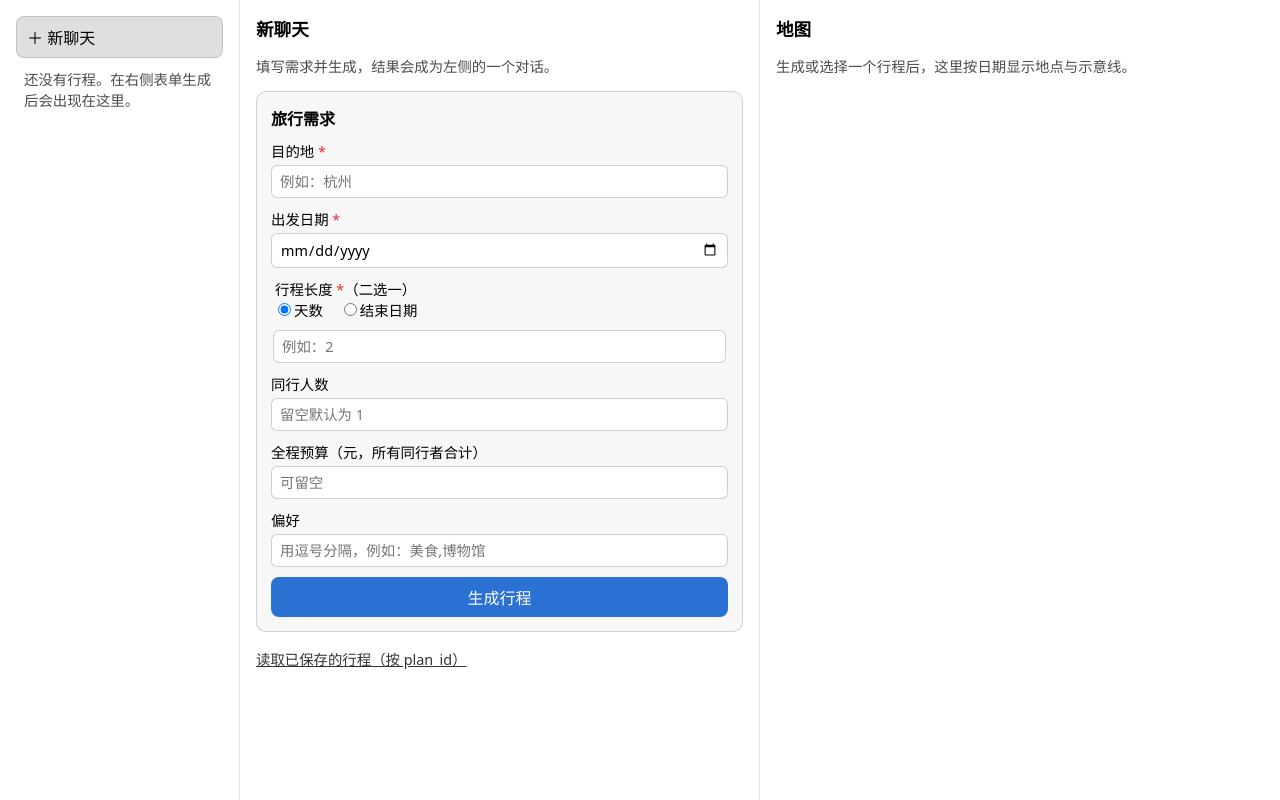
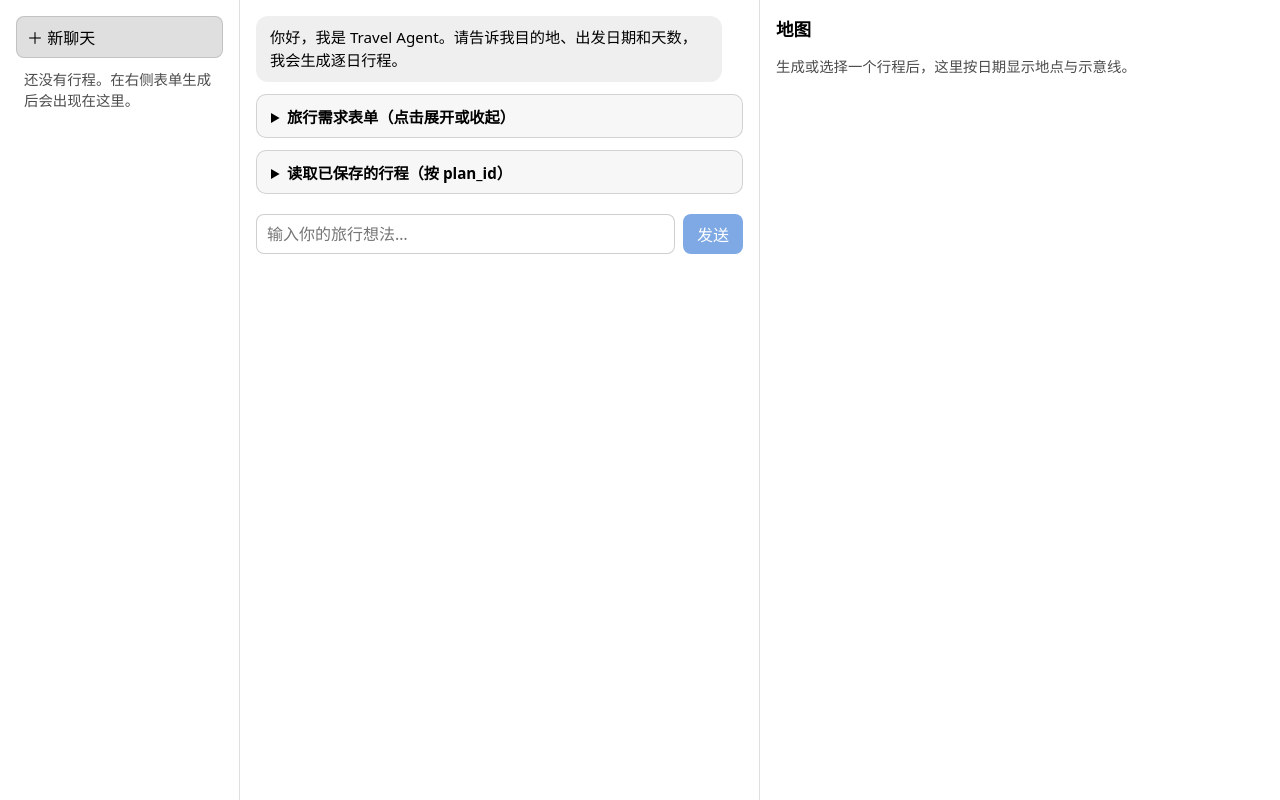
Before and after one commit to Lin-Ki-07/travel-agent-lab, a React (Vite) app in the folder web/: page / in a window 1280 px wide. Built offline with nearby package versions, Linux system fonts and the light colour scheme.

Commit message:
feat(web): 中间栏改为对话形式，表单与读取入口折叠为卡片

```diff
--- a/web/src/App.css
+++ b/web/src/App.css
@@ -226,6 +226,83 @@ body {
   background: #8884;
 }
 
+.new-chat {
+  display: flex;
+  flex-direction: column;
+  gap: 12px;
+}
+
+.chat-bubble {
+  max-width: 90%;
+  padding: 10px 14px;
+  border-radius: 12px;
+  line-height: 1.5;
+  font-size: 0.95rem;
+}
+
+.chat-bubble.user {
+  align-self: flex-end;
+  background: #2a71d3;
+  color: #fff;
+}
+
+.chat-bubble.assistant {
+  align-self: flex-start;
+  background: #8882;
+}
+
+.chat-card {
+  border: 1px solid #8885;
+  border-radius: 10px;
+  background: #8881;
+  padding: 10px 14px;
+}
+
+.chat-card summary {
+  cursor: pointer;
+  font-weight: 600;
+  font-size: 0.95rem;
+}
+
+.chat-card > .trip-form {
+  margin: 10px 0 0;
+  padding: 0;
+  border: none;
+  background: transparent;
+}
+
+.composer {
+  position: sticky;
+  bottom: 0;
+  display: flex;
+  gap: 8px;
+  padding-top: 8px;
+  background: inherit;
+}
+
+.composer input {
+  flex: 1;
+  padding: 8px 10px;
+  border: 1px solid #8886;
+  border-radius: 8px;
+  font: inherit;
+}
+
+.composer button {
+  padding: 8px 14px;
+  border: none;
+  border-radius: 8px;
+  background: #2a71d3;
+  color: #fff;
+  font: inherit;
+  cursor: pointer;
+}
+
+.composer button:disabled {
+  opacity: 0.6;
+  cursor: default;
+}
+
 .read-plan {
   margin-top: 16px;
   font-size: 0.9rem;
--- a/web/src/App.tsx
+++ b/web/src/App.tsx
@@ -4,8 +4,7 @@ import { getPlan, PlanApiError, savePlan, type CreatePlanResponse } from './api'
 import HistoryPanel from './HistoryPanel'
 import ItineraryView from './ItineraryView'
 import MapPanel from './MapPanel'
-import ReadPlanById from './ReadPlanById'
-import TripForm from './TripForm'
+import NewChatView from './NewChatView'
 
 type Notice = { kind: 'success' | 'error'; text: string } | null
 
@@ -96,8 +95,14 @@ export default function App() {
         )}
 
         {selected ? (
-          <>
-            <h2>{selected.itinerary.request.destination} 行程</h2>
+          <div className="new-chat">
+            <div className="chat-bubble user">
+              {selected.itinerary.request.destination} · {selected.itinerary.request.start_date} 起 ·{' '}
+              {selected.itinerary.request.days} 天 · {selected.itinerary.request.travelers} 人
+            </div>
+            <div className="chat-bubble assistant">
+              行程已生成。右侧可按天查看地图，下方为逐日安排。
+            </div>
             <div className="plan-toolbar">
               <p className="muted">
                 plan_id：{selected.plan_id}（{isSaved ? '已保存' : '未保存，仅本次进程内有效'}）
@@ -107,14 +112,13 @@ export default function App() {
               </button>
             </div>
             <ItineraryView itinerary={selected.itinerary} />
-          </>
+          </div>
         ) : (
-          <>
-            <h2>新聊天</h2>
-            <p className="muted">填写需求并生成，结果会成为左侧的一个对话。</p>
-            <TripForm onGenerated={handleGenerated} />
-            <ReadPlanById loading={loadingById} onLoad={handleLoadById} />
-          </>
+          <NewChatView
+            loadingById={loadingById}
+            onGenerated={handleGenerated}
+            onLoadById={handleLoadById}
+          />
         )}
       </main>
 
--- /dev/null
+++ b/web/src/NewChatView.tsx
@@ -0,0 +1,84 @@
+import { useState, type FormEvent } from 'react'
+import type { CreatePlanResponse } from './api'
+import ReadPlanById from './ReadPlanById'
+import TripForm from './TripForm'
+
+interface NewChatViewProps {
+  loadingById: boolean
+  onGenerated: (result: CreatePlanResponse) => void
+  onLoadById: (planId: string) => void
+}
+
+interface ChatMessage {
+  role: 'user' | 'assistant'
+  text: string
+}
+
+// “新聊天”对话界面：助手问候、可折叠的需求表单卡片、读取卡片，以及底部输入框。
+// 输入框目前只做本地回应：自然语言直接规划尚未接入后端，因此引导用户展开表单。
+export default function NewChatView({ loadingById, onGenerated, onLoadById }: NewChatViewProps) {
+  const [formOpen, setFormOpen] = useState(false)
+  const [readOpen, setReadOpen] = useState(false)
+  const [draft, setDraft] = useState('')
+  const [messages, setMessages] = useState<ChatMessage[]>([])
+
+  function handleSend(event: FormEvent<HTMLFormElement>) {
+    event.preventDefault()
+    const text = draft.trim()
+    if (!text) return
+    setDraft('')
+    setMessages((prev) => [
+      ...prev,
+      { role: 'user', text },
+      {
+        role: 'assistant',
+        text: '直接用文字规划暂未接入后端。我已为你展开“旅行需求”表单，请在表单中填写后生成。',
+      },
+    ])
+    setFormOpen(true)
+  }
+
+  return (
+    <div className="new-chat">
+      <div className="chat-bubble assistant">
+        你好，我是 Travel Agent。请告诉我目的地、出发日期和天数，我会生成逐日行程。
+      </div>
+
+      <details
+        className="chat-card"
+        open={formOpen}
+        onToggle={(event) => setFormOpen(event.currentTarget.open)}
+      >
+        <summary>旅行需求表单（点击展开或收起）</summary>
+        <TripForm onGenerated={onGenerated} />
+      </details>
+
+      {messages.map((message, index) => (
+        <div key={index} className={`chat-bubble ${message.role}`}>
+          {message.text}
+        </div>
+      ))}
+
+      <details
+        className="chat-card"
+        open={readOpen}
+        onToggle={(event) => setReadOpen(event.currentTarget.open)}
+      >
+        <summary>读取已保存的行程（按 plan_id）</summary>
+        <ReadPlanById loading={loadingById} onLoad={onLoadById} />
+      </details>
+
+      <form className="composer" onSubmit={handleSend}>
+        <input
+          value={draft}
+          onChange={(e) => setDraft(e.target.value)}
+          placeholder="输入你的旅行想法…"
+          aria-label="消息"
+        />
+        <button type="submit" disabled={!draft.trim()}>
+          发送
+        </button>
+      </form>
+    </div>
+  )
+}
--- a/web/src/ReadPlanById.tsx
+++ b/web/src/ReadPlanById.tsx
@@ -5,9 +5,8 @@ interface ReadPlanByIdProps {
   onLoad: (planId: string) => void
 }
 
-// 按 plan_id 读取已保存行程。放在“新聊天”页面底部，默认折叠，不占用左栏。
+// 按 plan_id 读取已保存行程的表单。折叠由外层卡片负责。
 export default function ReadPlanById({ loading, onLoad }: ReadPlanByIdProps) {
-  const [open, setOpen] = useState(false)
   const [planId, setPlanId] = useState('')
 
   function handleSubmit(event: FormEvent<HTMLFormElement>) {
@@ -18,17 +17,6 @@ export default function ReadPlanById({ loading, onLoad }: ReadPlanByIdProps) {
   }
 
   return (
-    <div className="read-plan">
-      <button
-        type="button"
-        className="read-plan-toggle"
-        onClick={() => setOpen((value) => !value)}
-        aria-expanded={open}
-      >
-        {open ? '收起读取' : '读取已保存的行程（按 plan_id）'}
-      </button>
-
-      {open && (
     <form className="load-by-id" onSubmit={handleSubmit}>
       <input
         value={planId}
@@ -41,7 +29,5 @@ export default function ReadPlanById({ loading, onLoad }: ReadPlanByIdProps) {
       </button>
       <small className="muted">仅能读取本次后端进程中已保存的行程。</small>
     </form>
-      )}
-    </div>
   )
 }
```
Lines whose indentation alone changed are shown as unchanged.
